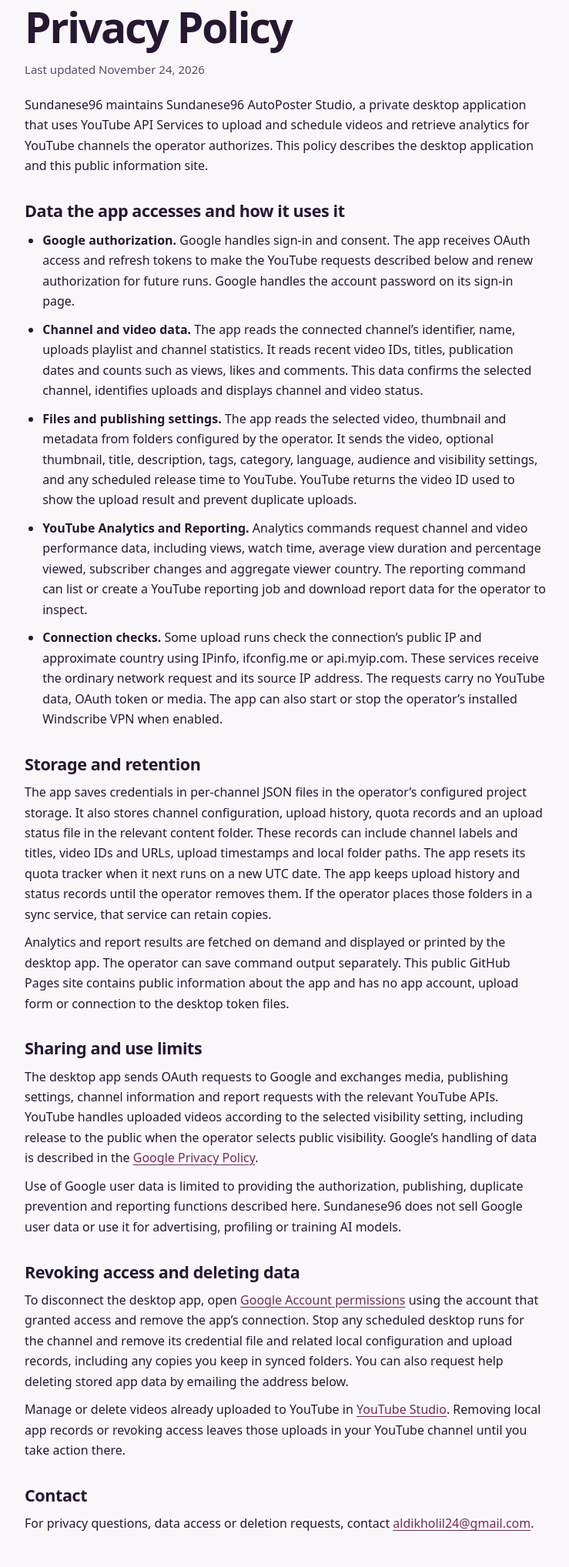
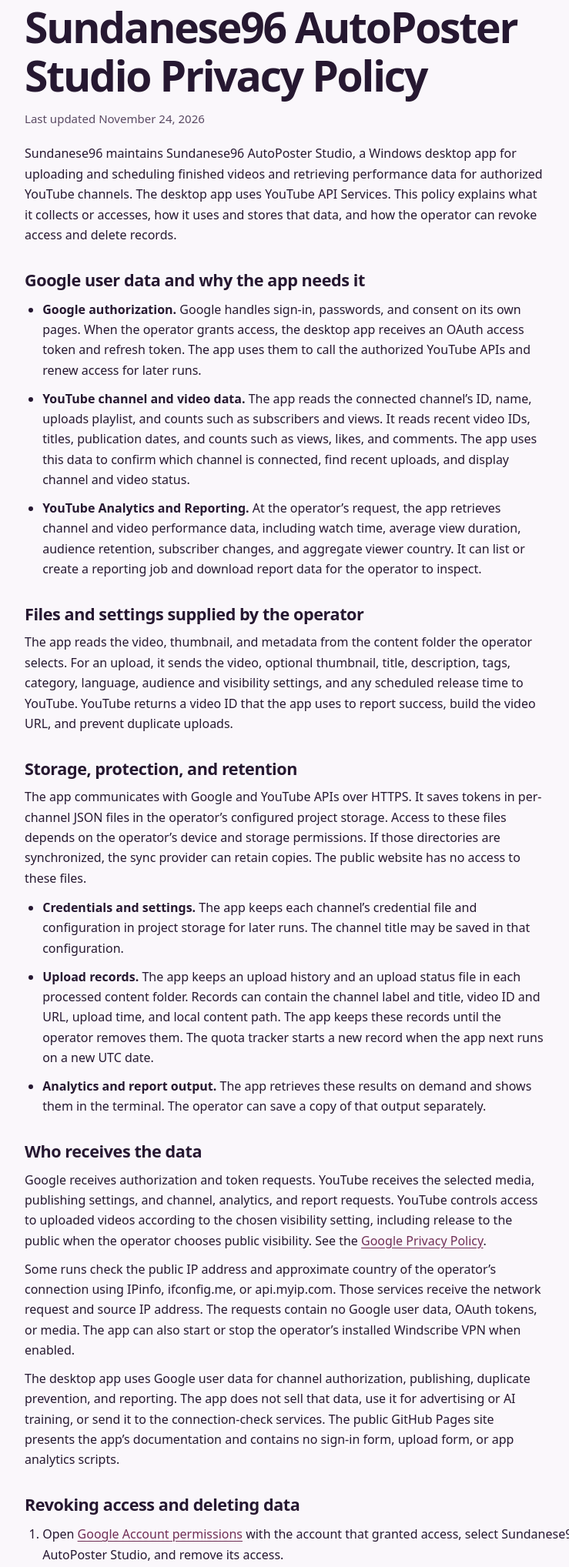
Before and after one commit to sundanese96/sundanese96.github.io, a plain HTML site: page privacy.html in a window 1280 px wide. Shown: the part 124-2160 px from the top of the page at 77% size, without its empty margins (216-955 px from the left). Drawn offline with Linux system fonts and the light colour scheme.

Commit message:
Clarify app purpose and privacy disclosures

```diff
--- a/privacy.html
+++ b/privacy.html
@@ -5,6 +5,7 @@
   <meta name="viewport" content="width=device-width, initial-scale=1">
   <meta name="description" content="How Sundanese96 AutoPoster Studio accesses, uses, stores and shares data, and how to revoke access or request deletion.">
   <title>Privacy Policy | Sundanese96 AutoPoster Studio</title>
+  <link rel="canonical" href="https://sundanese96.github.io/privacy.html">
   <link rel="icon" href="logo.png" type="image/png">
   <link rel="stylesheet" href="style.css">
 </head>
@@ -17,30 +18,40 @@
     </nav>
   </header>
   <main class="wrap policy">
-    <h1>Privacy Policy</h1>
-    <p class="updated">Last updated November 24, 2026</p>
-    <p>Sundanese96 maintains Sundanese96 AutoPoster Studio, a private desktop application that uses YouTube API Services to upload and schedule videos and retrieve analytics for YouTube channels the operator authorizes. This policy describes the desktop application and this public information site.</p>
+    <h1>Sundanese96 AutoPoster Studio Privacy Policy</h1>
+    <p class="updated">Last updated <time datetime="2026-11-24">November 24, 2026</time></p>
+    <p>Sundanese96 maintains Sundanese96 AutoPoster Studio, a Windows desktop app for uploading and scheduling finished videos and retrieving performance data for authorized YouTube channels. The desktop app uses YouTube API Services. This policy explains what it collects or accesses, how it uses and stores that data, and how the operator can revoke access and delete records.</p>
 
-    <h2>Data the app accesses and how it uses it</h2>
+    <h2>Google user data and why the app needs it</h2>
     <ul>
-      <li><strong>Google authorization.</strong> Google handles sign-in and consent. The app receives OAuth access and refresh tokens to make the YouTube requests described below and renew authorization for future runs. Google handles the account password on its sign-in page.</li>
-      <li><strong>Channel and video data.</strong> The app reads the connected channel’s identifier, name, uploads playlist and channel statistics. It reads recent video IDs, titles, publication dates and counts such as views, likes and comments. This data confirms the selected channel, identifies uploads and displays channel and video status.</li>
-      <li><strong>Files and publishing settings.</strong> The app reads the selected video, thumbnail and metadata from folders configured by the operator. It sends the video, optional thumbnail, title, description, tags, category, language, audience and visibility settings, and any scheduled release time to YouTube. YouTube returns the video ID used to show the upload result and prevent duplicate uploads.</li>
-      <li><strong>YouTube Analytics and Reporting.</strong> Analytics commands request channel and video performance data, including views, watch time, average view duration and percentage viewed, subscriber changes and aggregate viewer country. The reporting command can list or create a YouTube reporting job and download report data for the operator to inspect.</li>
-      <li><strong>Connection checks.</strong> Some upload runs check the connection’s public IP and approximate country using IPinfo, ifconfig.me or api.myip.com. These services receive the ordinary network request and its source IP address. The requests carry no YouTube data, OAuth token or media. The app can also start or stop the operator’s installed Windscribe VPN when enabled.</li>
+      <li><strong>Google authorization.</strong> Google handles sign-in, passwords, and consent on its own pages. When the operator grants access, the desktop app receives an OAuth access token and refresh token. The app uses them to call the authorized YouTube APIs and renew access for later runs.</li>
+      <li><strong>YouTube channel and video data.</strong> The app reads the connected channel’s ID, name, uploads playlist, and counts such as subscribers and views. It reads recent video IDs, titles, publication dates, and counts such as views, likes, and comments. The app uses this data to confirm which channel is connected, find recent uploads, and display channel and video status.</li>
+      <li><strong>YouTube Analytics and Reporting.</strong> At the operator’s request, the app retrieves channel and video performance data, including watch time, average view duration, audience retention, subscriber changes, and aggregate viewer country. It can list or create a reporting job and download report data for the operator to inspect.</li>
     </ul>
 
-    <h2>Storage and retention</h2>
-    <p>The app saves credentials in per-channel JSON files in the operator’s configured project storage. It also stores channel configuration, upload history, quota records and an upload status file in the relevant content folder. These records can include channel labels and titles, video IDs and URLs, upload timestamps and local folder paths. The app resets its quota tracker when it next runs on a new UTC date. The app keeps upload history and status records until the operator removes them. If the operator places those folders in a sync service, that service can retain copies.</p>
-    <p>Analytics and report results are fetched on demand and displayed or printed by the desktop app. The operator can save command output separately. This public GitHub Pages site contains public information about the app and has no app account, upload form or connection to the desktop token files.</p>
+    <h2>Files and settings supplied by the operator</h2>
+    <p>The app reads the video, thumbnail, and metadata from the content folder the operator selects. For an upload, it sends the video, optional thumbnail, title, description, tags, category, language, audience and visibility settings, and any scheduled release time to YouTube. YouTube returns a video ID that the app uses to report success, build the video URL, and prevent duplicate uploads.</p>
 
-    <h2>Sharing and use limits</h2>
-    <p>The desktop app sends OAuth requests to Google and exchanges media, publishing settings, channel information and report requests with the relevant YouTube APIs. YouTube handles uploaded videos according to the selected visibility setting, including release to the public when the operator selects public visibility. Google’s handling of data is described in the <a href="https://policies.google.com/privacy">Google Privacy Policy</a>.</p>
-    <p>Use of Google user data is limited to providing the authorization, publishing, duplicate prevention and reporting functions described here. Sundanese96 does not sell Google user data or use it for advertising, profiling or training AI models.</p>
+    <h2>Storage, protection, and retention</h2>
+    <p>The app communicates with Google and YouTube APIs over HTTPS. It saves tokens in per-channel JSON files in the operator’s configured project storage. Access to these files depends on the operator’s device and storage permissions. If those directories are synchronized, the sync provider can retain copies. The public website has no access to these files.</p>
+    <ul>
+      <li><strong>Credentials and settings.</strong> The app keeps each channel’s credential file and configuration in project storage for later runs. The channel title may be saved in that configuration.</li>
+      <li><strong>Upload records.</strong> The app keeps an upload history and an upload status file in each processed content folder. Records can contain the channel label and title, video ID and URL, upload time, and local content path. The app keeps these records until the operator removes them. The quota tracker starts a new record when the app next runs on a new UTC date.</li>
+      <li><strong>Analytics and report output.</strong> The app retrieves these results on demand and shows them in the terminal. The operator can save a copy of that output separately.</li>
+    </ul>
+
+    <h2>Who receives the data</h2>
+    <p>Google receives authorization and token requests. YouTube receives the selected media, publishing settings, and channel, analytics, and report requests. YouTube controls access to uploaded videos according to the chosen visibility setting, including release to the public when the operator chooses public visibility. See the <a href="https://www.google.com/policies/privacy">Google Privacy Policy</a>.</p>
+    <p>Some runs check the public IP address and approximate country of the operator’s connection using IPinfo, ifconfig.me, or api.myip.com. Those services receive the network request and source IP address. The requests contain no Google user data, OAuth tokens, or media. The app can also start or stop the operator’s installed Windscribe VPN when enabled.</p>
+    <p>The desktop app uses Google user data for channel authorization, publishing, duplicate prevention, and reporting. The app does not sell that data, use it for advertising or AI training, or send it to the connection-check services. The public GitHub Pages site presents the app’s documentation and contains no sign-in form, upload form, or app analytics scripts.</p>
 
     <h2>Revoking access and deleting data</h2>
-    <p>To disconnect the desktop app, open <a href="https://security.google.com/settings/security/permissions">Google Account permissions</a> using the account that granted access and remove the app’s connection. Stop any scheduled desktop runs for the channel and remove its credential file and related local configuration and upload records, including any copies you keep in synced folders. You can also request help deleting stored app data by emailing the address below.</p>
-    <p>Manage or delete videos already uploaded to YouTube in <a href="https://studio.youtube.com/">YouTube Studio</a>. Removing local app records or revoking access leaves those uploads in your YouTube channel until you take action there.</p>
+    <ol>
+      <li>Open <a href="https://security.google.com/settings/security/permissions">Google Account permissions</a> with the account that granted access, select Sundanese96 AutoPoster Studio, and remove its access.</li>
+      <li>Stop any scheduled desktop runs for the disconnected channel. Remove the corresponding token file, channel configuration, upload-history entries, and upload status records from the desktop app’s storage. Remove any copies kept separately or in synced folders.</li>
+      <li>To request help accessing or deleting stored app data, email the contact below. Identify the channel involved so the operator can locate its records.</li>
+    </ol>
+    <p>Videos already uploaded remain in the YouTube channel. To manage or delete those videos, use <a href="https://studio.youtube.com/">YouTube Studio</a>.</p>
 
     <h2>Contact</h2>
     <p>For privacy questions, data access or deletion requests, contact <a href="mailto:aldikholil24@gmail.com">aldikholil24@gmail.com</a>.</p>
```
Also changed, not shown: index.html (+17 -12 lines).
